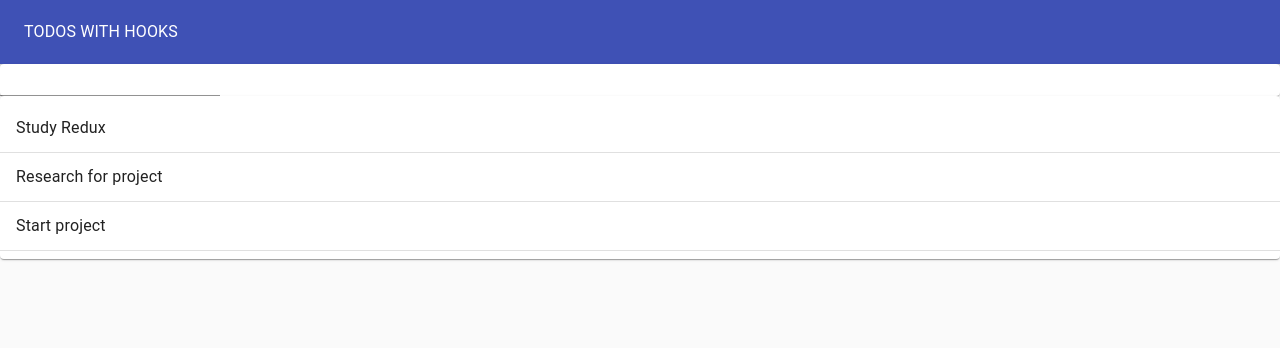
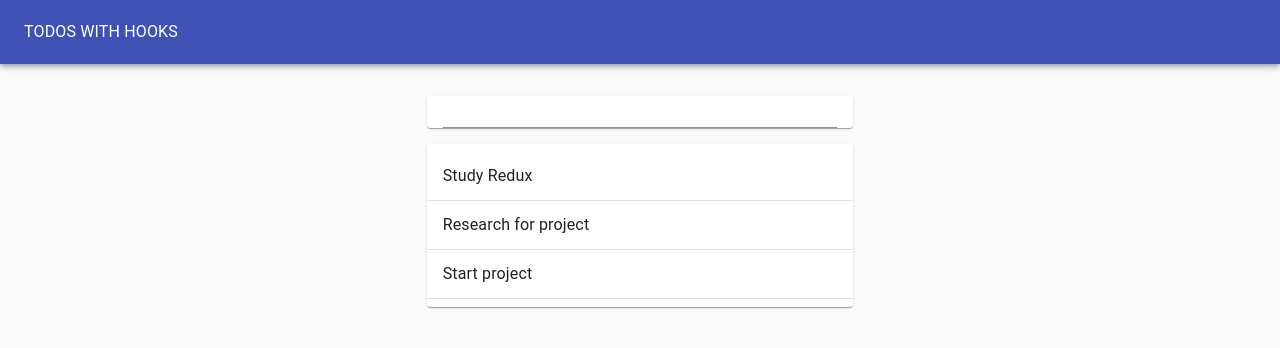
Before and after one commit to mbraga24/todo-hooks, a React (Create React App) app: page / in a window 1280 px wide. Shown: the top 348 px of the page. Built offline with nearby package versions, Linux system fonts and the light colour scheme.

Commit message:
Add grid

```diff
--- a/src/App.js
+++ b/src/App.js
@@ -35,8 +35,12 @@
           <Typography color="inherit">TODOS WITH HOOKS</Typography>
         </Toolbar>
       </AppBar>
-      <TodoForm addToDo={addToDo} />
-      <TodoList todos={todos} />
+      <Grid container justify="center" style={{ marginTop: "1rem" }}>
+        <Grid item xs={11} md={8} lg={4}>
+          <TodoForm addToDo={addToDo} />
+          <TodoList todos={todos} />
+        </Grid>
+      </Grid>
     </Paper>
   )
 }
--- a/src/TodoForm.js
+++ b/src/TodoForm.js
@@ -15,8 +15,13 @@
 
   return (
     <form onSubmit={handleSubmit}>
-      <Paper>
-        <TextField value={value} onChange={handleChange} />
+      <Paper style={{ margin: "1rem 0", padding: "0 1rem" }}>
+        <TextField
+          value={value}
+          onChange={handleChange}
+          labe="Add New Todo"
+          fullWidth
+          />
       </Paper>
     </form>
   )
```
